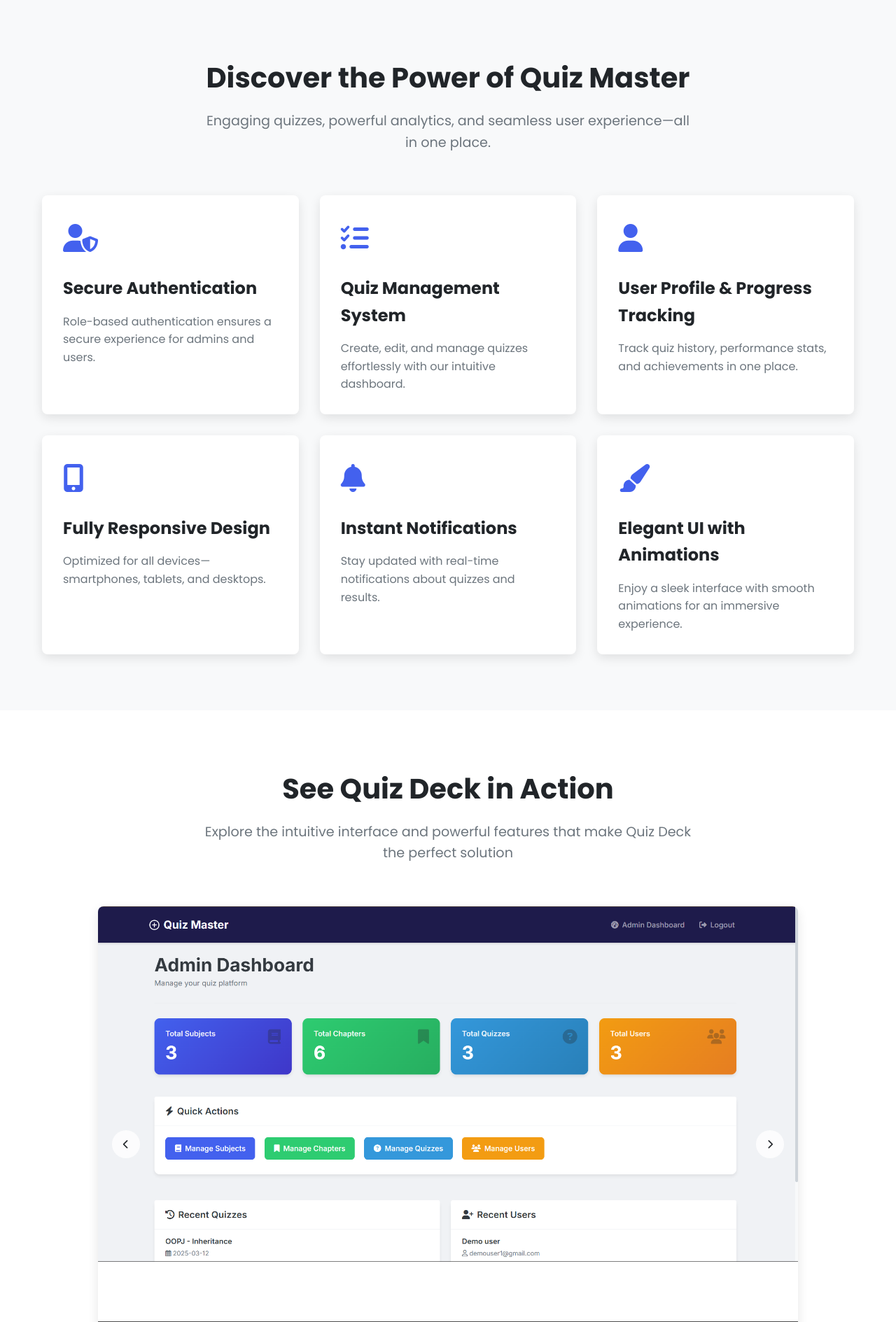
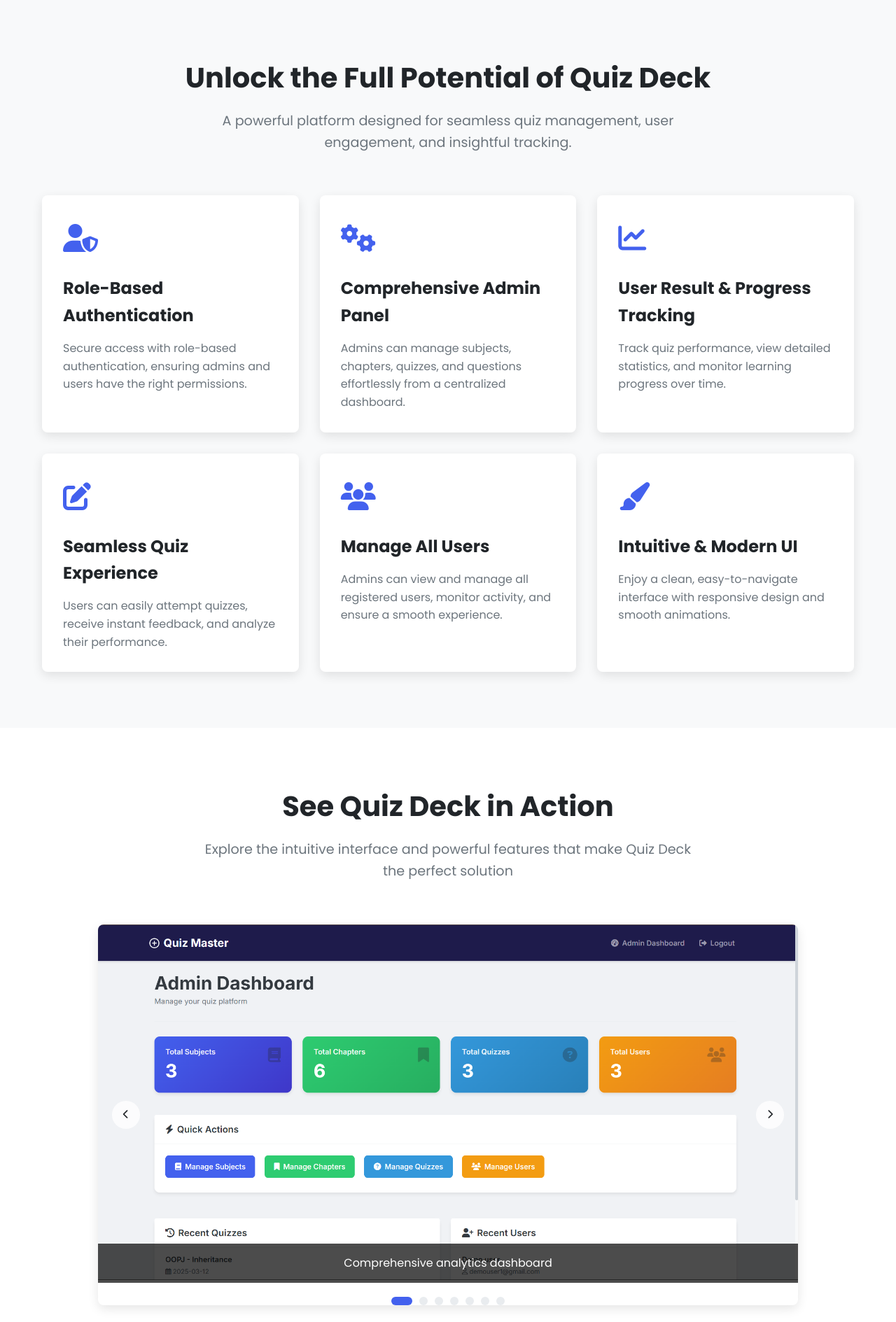
Before and after one commit to ShubhamPrakash26/Quiz_Master_App, a Flask app: page / in a window 1280 px wide. Shown: the part 801-2690 px from the top of the page at 70% size. Run offline with Flask 3, Linux system fonts and the light colour scheme; some libraries are stand-ins or nearby versions.

Commit message:
Fixed landing Page and Admin Features

```diff
--- a/static/css/landingStyle.css
+++ b/static/css/landingStyle.css
@@ -182,8 +182,11 @@
 
   /* Hero Section */
   .hero {
-    height: 100vh;
-    background: linear-gradient(rgba(0, 0, 0, 0.7), rgba(0, 0, 0, 0.7)), url('https://via.placeholder.com/1920x1080') no-repeat center center/cover;
+    width: 100%;
+    height: 100vh; /* Default height for large screens */
+    background: linear-gradient(rgba(0, 0, 0, 0.7), rgba(0, 0, 0, 0.7)),
+                url('https://picsum.photos/id/1/1920/1080')
+                no-repeat center center/cover;
     display: flex;
     align-items: center;
     text-align: center;
@@ -440,6 +443,7 @@
 
   .pricing-card .btn {
     margin: 0 20px 20px;
+    width: auto;
   }
 
   /* Testimonials Section */
@@ -745,3 +749,23 @@
       height: 30px;
     }
   }
+
+@media (max-width: 1024px) {
+  .hero {
+      height: 80vh;
+  }
+}
+
+@media (max-width: 768px) {
+  .hero {
+      height: 60vh;
+      background-size:cover; /* Ensures full image is visible */
+  }
+}
+
+@media (max-width: 480px) {
+  .hero {
+      height: 50vh;
+      background-size: cover; /* Prevents image cropping */
+  }
+}
--- a/templates/landing.html
+++ b/templates/landing.html
@@ -39,66 +39,68 @@
     </div>
   </section>
 
-  <!-- Features Section -->
+<!-- Features Section -->
 <section id="features" class="features">
   <div class="container">
     <div class="section-header">
-      <h2>Discover the Power of Quiz Master</h2>
-      <p>Engaging quizzes, powerful analytics, and seamless user experience—all in one place.</p>
+      <h2>Unlock the Full Potential of Quiz Deck</h2>
+      <p>A powerful platform designed for seamless quiz management, user engagement, and insightful tracking.</p>
     </div>
+
     <div class="features-grid">
 
       <div class="feature-card">
         <div class="feature-icon">
           <i class="fas fa-user-shield"></i>
         </div>
-        <h3>Secure Authentication</h3>
-        <p>Role-based authentication ensures a secure experience for admins and users.</p>
+        <h3>Role-Based Authentication</h3>
+        <p>Secure access with role-based authentication, ensuring admins and users have the right permissions.</p>
       </div>
 
       <div class="feature-card">
         <div class="feature-icon">
-          <i class="fas fa-tasks"></i>
+          <i class="fas fa-cogs"></i>
         </div>
-        <h3>Quiz Management System</h3>
-        <p>Create, edit, and manage quizzes effortlessly with our intuitive dashboard.</p>
+        <h3>Comprehensive Admin Panel</h3>
+        <p>Admins can manage subjects, chapters, quizzes, and questions effortlessly from a centralized dashboard.</p>
       </div>
 
       <div class="feature-card">
         <div class="feature-icon">
-          <i class="fas fa-user"></i>
+          <i class="fas fa-chart-line"></i>
         </div>
-        <h3>User Profile & Progress Tracking</h3>
-        <p>Track quiz history, performance stats, and achievements in one place.</p>
+        <h3>User Result & Progress Tracking</h3>
+        <p>Track quiz performance, view detailed statistics, and monitor learning progress over time.</p>
       </div>
 
       <div class="feature-card">
         <div class="feature-icon">
-          <i class="fas fa-mobile-alt"></i>
+          <i class="fas fa-edit"></i>
         </div>
-        <h3>Fully Responsive Design</h3>
-        <p>Optimized for all devices—smartphones, tablets, and desktops.</p>
+        <h3>Seamless Quiz Experience</h3>
+        <p>Users can easily attempt quizzes, receive instant feedback, and analyze their performance.</p>
       </div>
 
       <div class="feature-card">
         <div class="feature-icon">
-          <i class="fas fa-bell"></i>
+          <i class="fas fa-users"></i>
         </div>
-        <h3>Instant Notifications</h3>
-        <p>Stay updated with real-time notifications about quizzes and results.</p>
+        <h3>Manage All Users</h3>
+        <p>Admins can view and manage all registered users, monitor activity, and ensure a smooth experience.</p>
       </div>
 
       <div class="feature-card">
         <div class="feature-icon">
           <i class="fas fa-paint-brush"></i>
         </div>
-        <h3>Elegant UI with Animations</h3>
-        <p>Enjoy a sleek interface with smooth animations for an immersive experience.</p>
+        <h3>Intuitive & Modern UI</h3>
+        <p>Enjoy a clean, easy-to-navigate interface with responsive design and smooth animations.</p>
       </div>
 
     </div>
   </div>
 </section>
+
 
 
   <!-- Product Section -->
@@ -117,6 +119,10 @@
           <div class="carousel-item">
             <img src="../static/images/AddQuestion.png" alt="Quiz taking experience">
             <div class="carousel-caption">Engaging quiz-taking experience</div>
+          </div>
+          <div class="carousel-item">
+            <img src="../static/images/admin_summary.png" alt="admin_Summary">
+            <div class="carousel-caption">Score Tracking for admins</div>
           </div>
           <div class="carousel-item">
             <img src="../static/images/ManageQuiz.png" alt="Manage Quiz">
```
Also changed, not shown: other parts of templates/landing.html (+15 -15 lines), controllers/admin.py (+86 -12 lines), templates/admin/edit_subject.html (added, +22 -0 lines), templates/base.html (+4 -6 lines), instance/quiz_master.db, static/images/Quiz.png, static/images/Summary.png, static/images/admin_summary.png (added), 1 other file.
